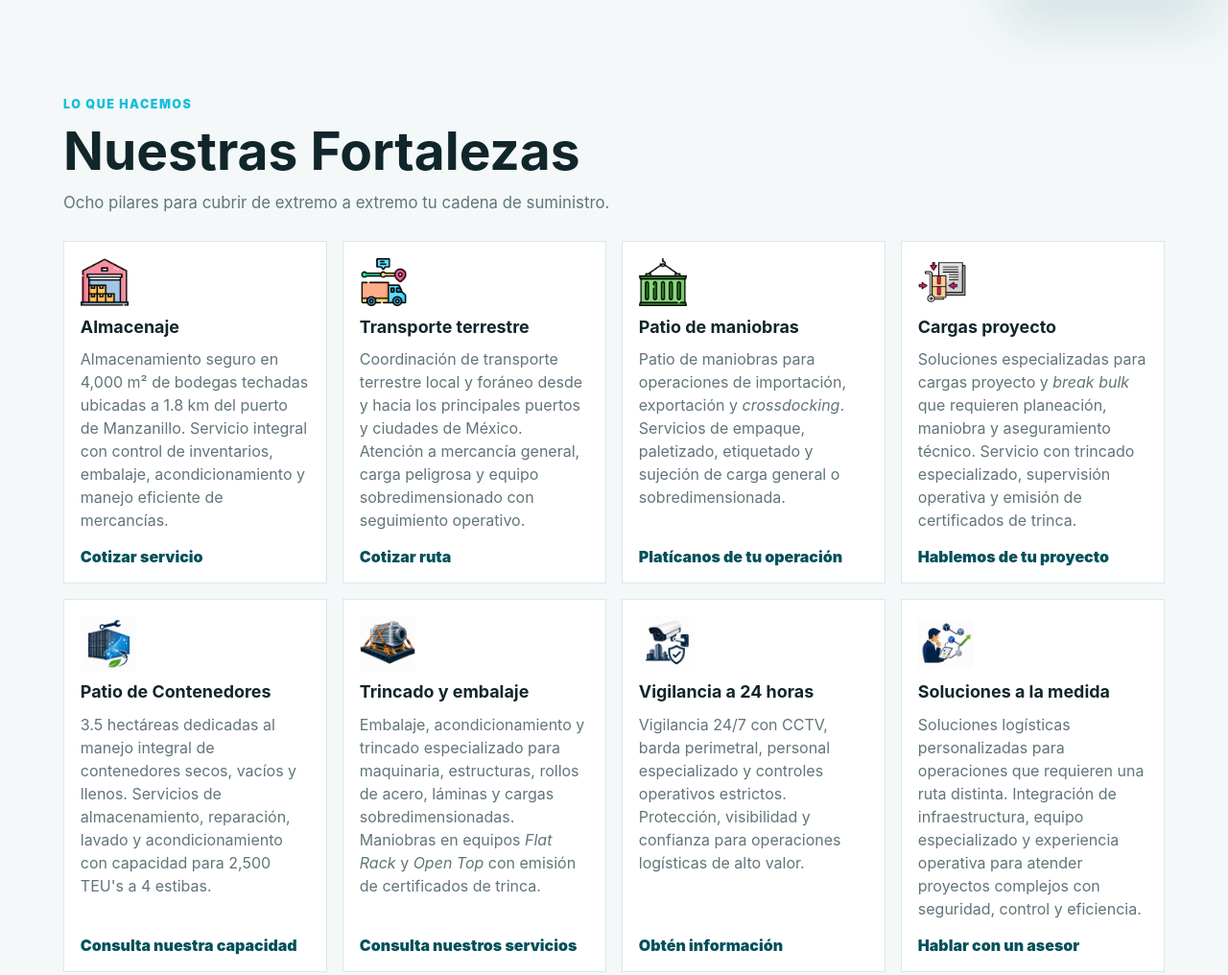
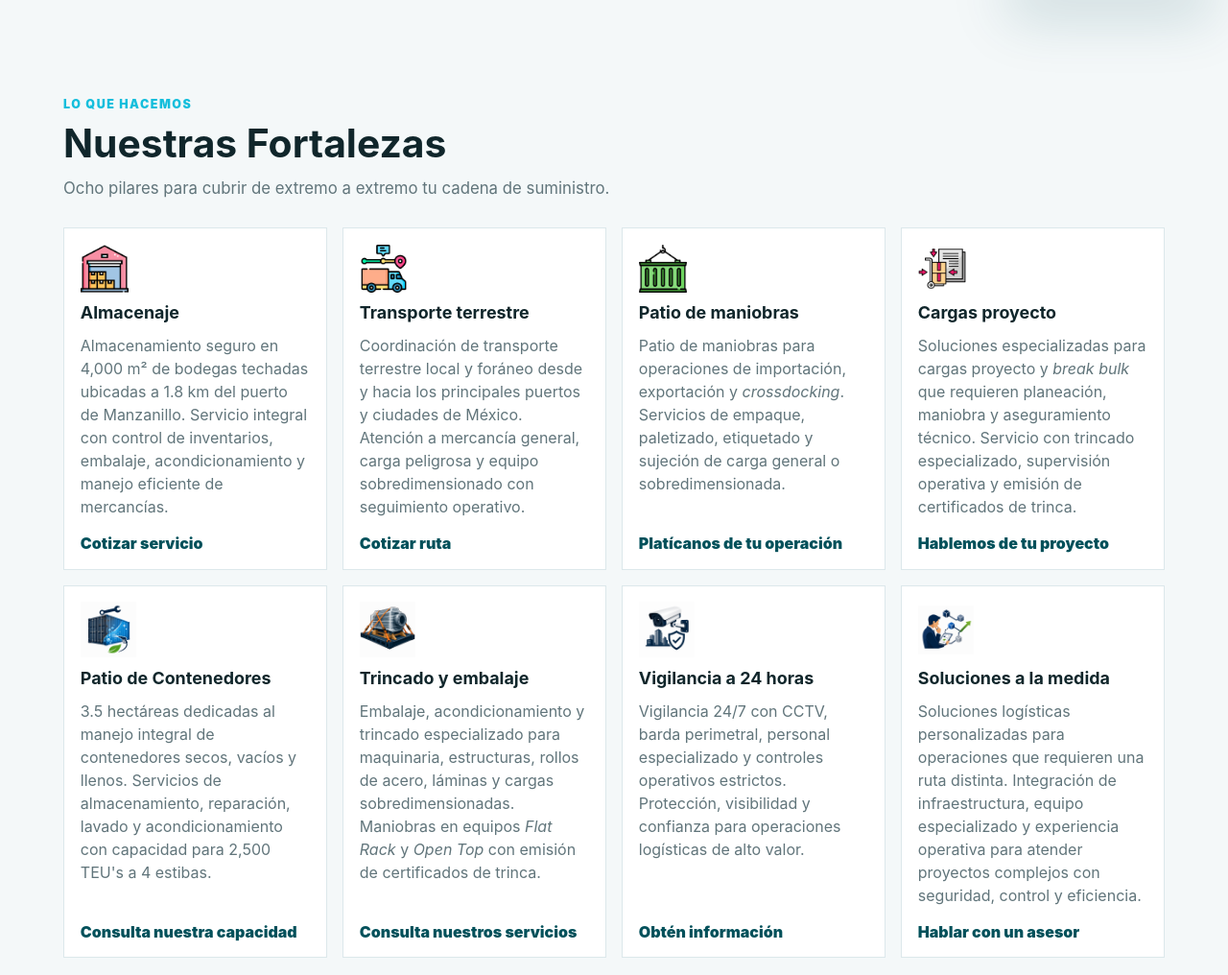
Before and after one commit to ElGeorgeHC/Pagina-Sice-Group, a plain HTML site: page publicacion-sice-web/index.html in a window 1280 px wide. Shown: the part 788-1804 px from the top of the page at 96% size. Drawn offline with Linux system fonts and the light colour scheme.

Commit message:
update style

```diff
--- a/publicacion-sice-web/styles.css
+++ b/publicacion-sice-web/styles.css
@@ -351,7 +351,7 @@
 .section-heading h2,
 .infrastructure h2,
 .contact h2 {
-  font-size: clamp(1.05rem, 4.3vw, 3.55rem);
+  font-size: clamp(1.05rem, 4.3vw, 2.55rem);
   line-height: 1.02;
   margin-bottom: 0.75rem;
 }
```
